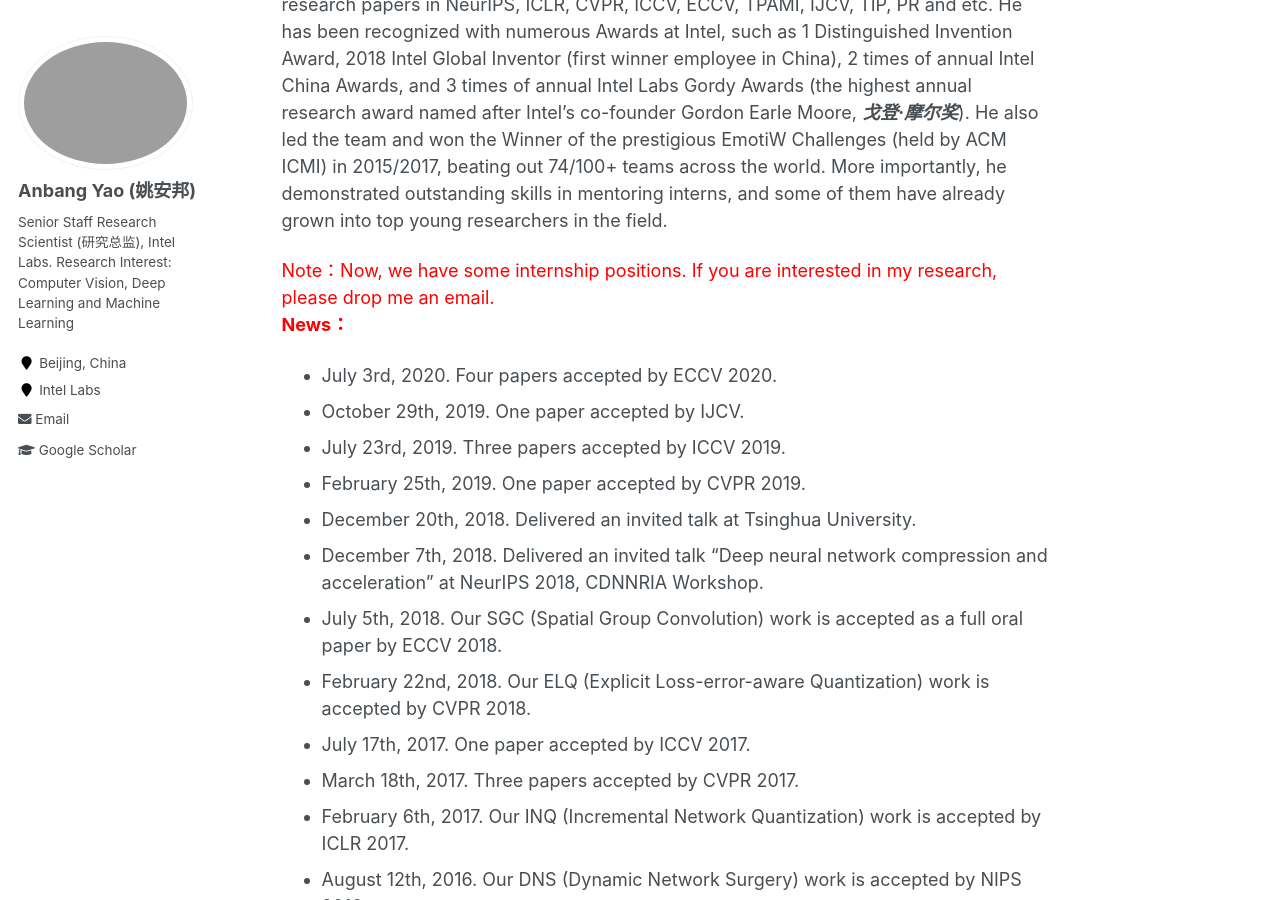
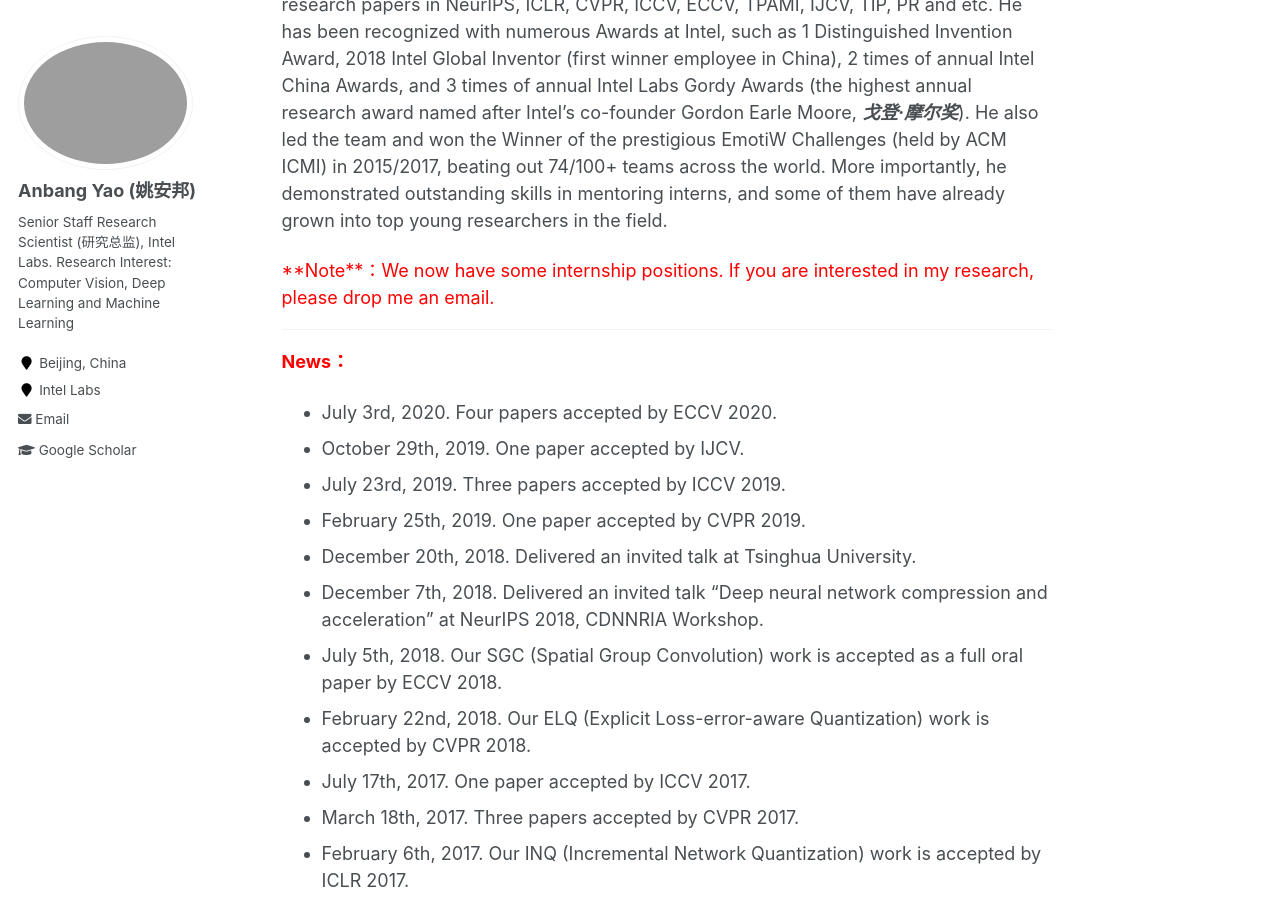
Before and after one commit to YaoAnbang/YaoAnbang.github.io, a Jekyll site: the page built from _pages/about.md, in a window 1280 px wide and 900 px high, scrolled down 333 px. Built offline with Jekyll 4.4.1, drawn with Linux system fonts in a browser that asks for light colours.

Commit message:
Update about.md

```diff
--- a/_pages/about.md
+++ b/_pages/about.md
@@ -13,8 +13,8 @@ Short Bio
 
 Anbang Yao got his Ph.D. degree from Tsinghua University in Jan. 2010. He is currently a Senior Staff Scientist at Intel Labs China where he leads the research efforts on developing omni-scale high-performance intelligent vision systems. He has about 70 PCT/US/EP patent applications got granted/filed, which are widely used in Intel AI related HW designs (such as Intel® Movidius™ Neural Compute Sticks and Intel® Arria® 10  SoC FPGAs) and SW applications (such as Intel® RealSense™ SDK and Intel® Distribution of OpenVINO™ Toolkit). As the first/corresponding author, he has published about 30 top-tier research papers in NeurIPS, ICLR, CVPR, ICCV, ECCV, TPAMI, IJCV, TIP, PR and etc. He has been recognized with numerous Awards at Intel, such as 1 Distinguished Invention Award, 2018 Intel Global Inventor (first winner employee in China), 2 times of annual Intel China Awards, and 3 times of annual Intel Labs Gordy Awards (the highest annual research award named after Intel's co-founder Gordon Earle Moore, ***戈登·摩尔奖***). He also led the team and won the Winner of the prestigious EmotiW Challenges (held by ACM ICMI) in 2015/2017, beating out 74/100+ teams across the world. More importantly, he demonstrated outstanding skills in mentoring interns, and some of them have already grown into top young researchers in the field.
 
-<font color="red">Note：Now, we have some internship positions. If you are interested in my research, please drop me an email. </font>
-
+<font color="red">**Note**：We now have some internship positions. If you are interested in my research, please drop me an email. </font>
+---
 **<font color="red">News：</font>**
 + July 3rd, 2020. Four papers accepted by ECCV 2020.
 + October 29th, 2019. One paper accepted by IJCV.
```
